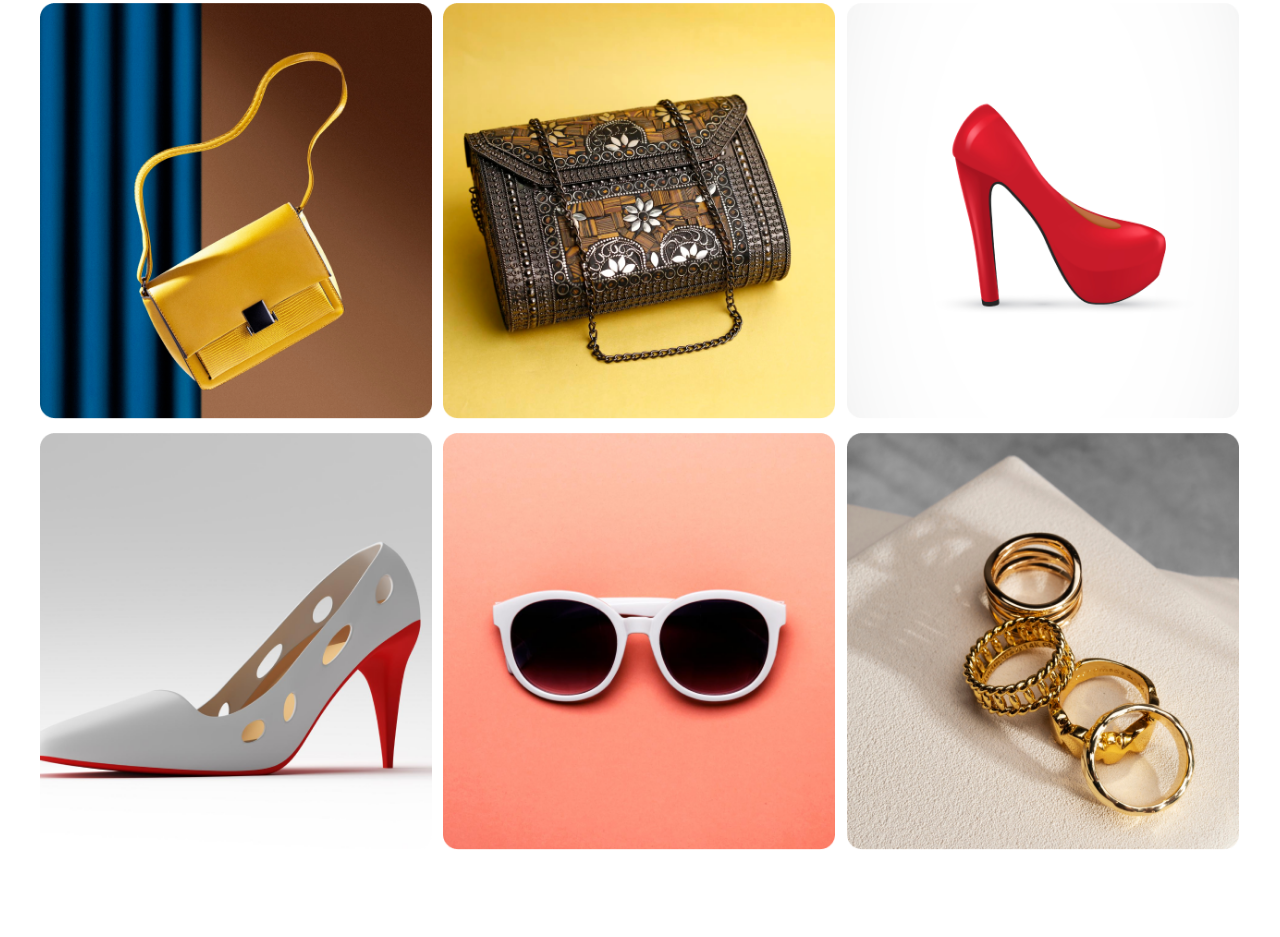
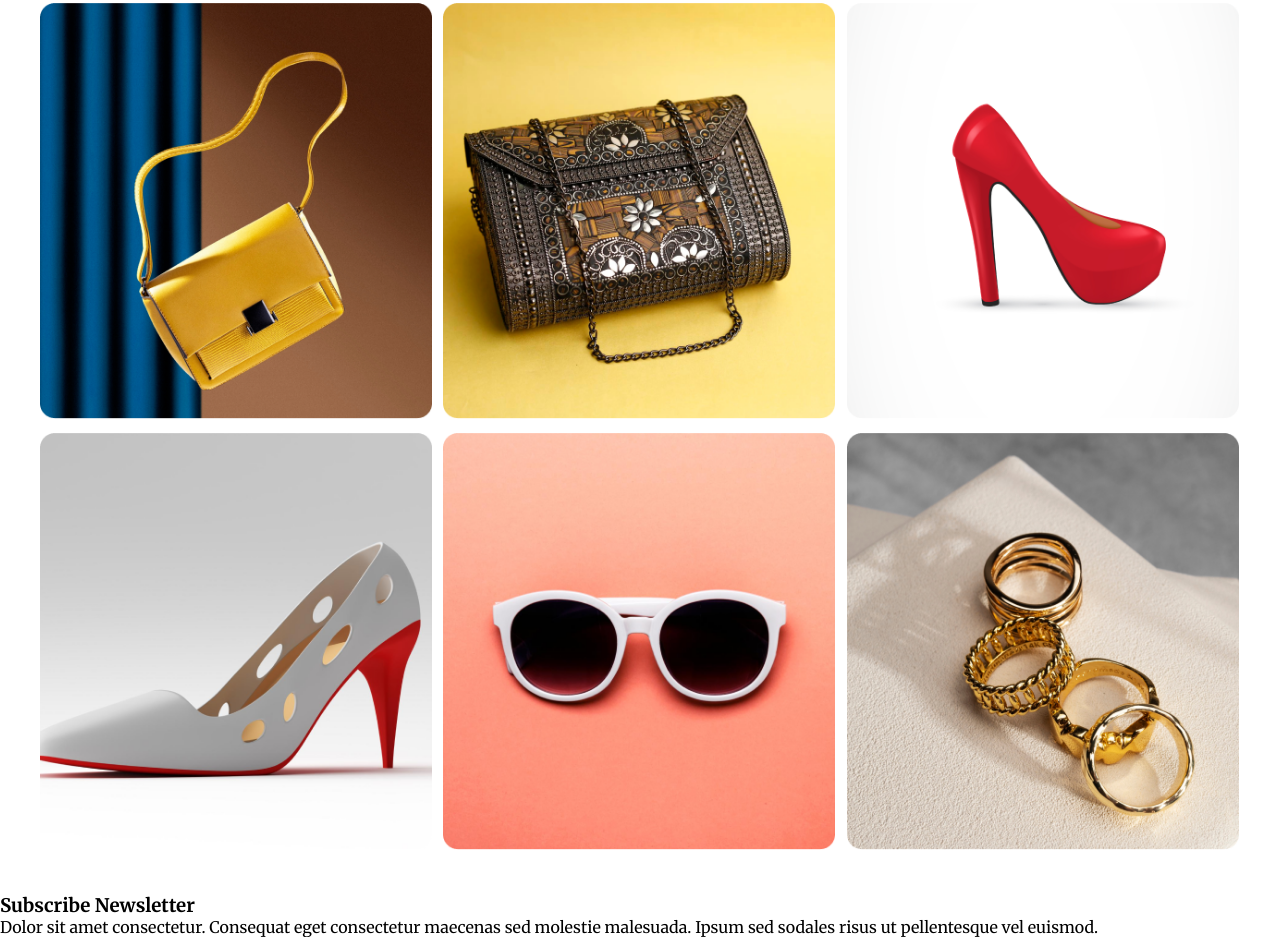
Before and after one commit to M-RayhanKhan/new-year, a plain HTML site: page index.html in a window 1280 px wide. Shown: the part 2507-3444 px from the top of the page. Before the commit the page ends 3381 px from the top, so only its background shows below. Drawn offline with Linux system fonts and the light colour scheme.

Commit message:
Subscribe Newsletter

```diff
--- a/index.html
+++ b/index.html
@@ -1075,7 +1075,12 @@
             </div>
            </section>
           <!-- portfolio section end -->
-
+           <!-- subscribe section -->
+            <section>
+                <img src="" alt="">
+                <h3>Subscribe Newsletter</h3>
+                <p>Dolor sit amet consectetur. Consequat eget consectetur maecenas sed molestie malesuada. Ipsum sed sodales risus ut pellentesque vel euismod. </p>
+            </section>
     </main>
 </body>
 </html>
```
